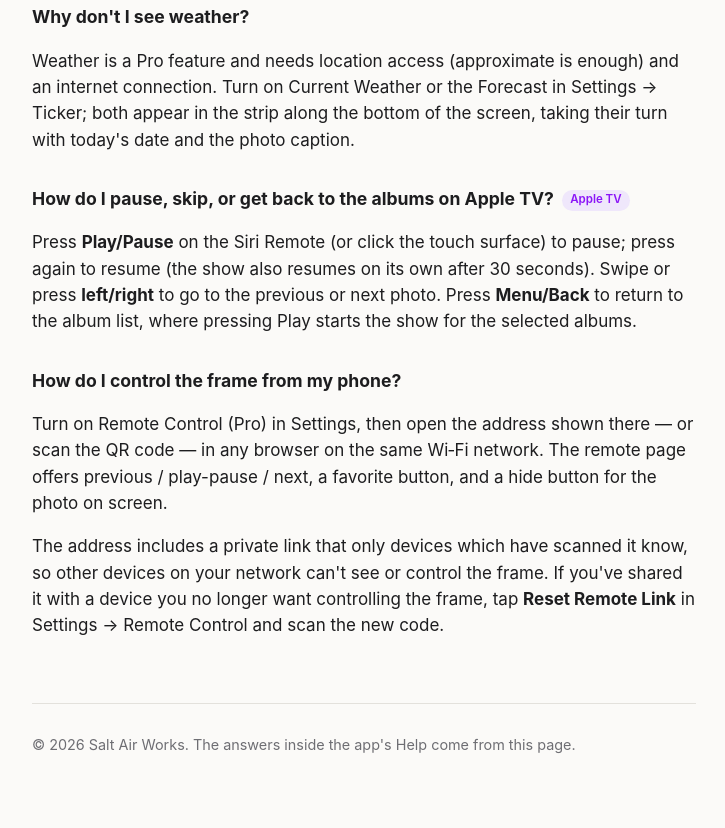
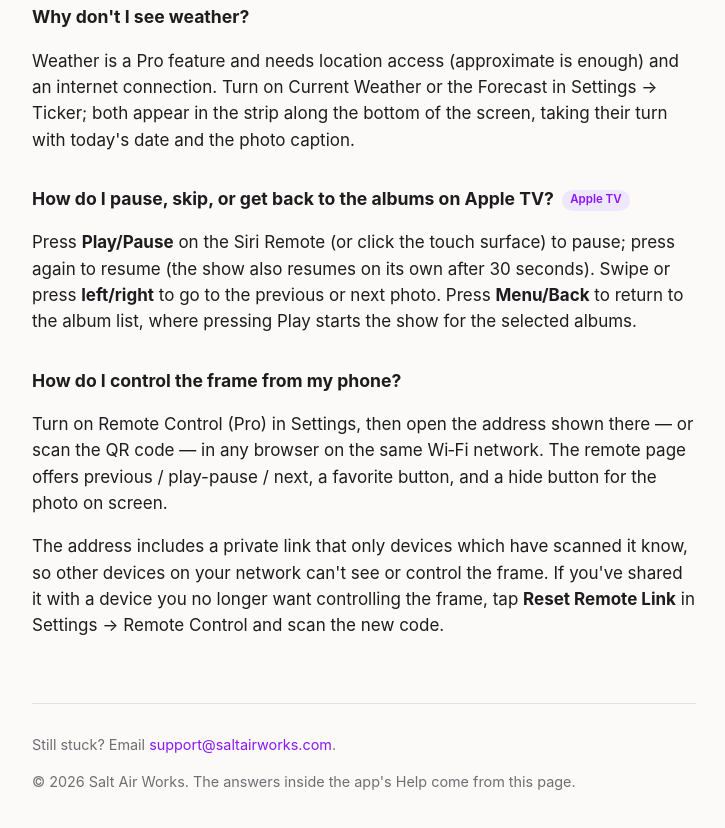
Before and after one commit to salt-air-works/support, a plain HTML site: page photocurio/faq/index.html in a window 1280 px wide. Shown: the part 3909-4737 px from the top of the page, without its empty margins (276-1001 px from the left). Drawn offline with Linux system fonts and the light colour scheme.

Commit message:
PhotoCurio FAQ from f268a2f

```diff
--- a/photocurio/faq/index.html
+++ b/photocurio/faq/index.html
@@ -134,7 +134,7 @@ footer { margin-top: 4rem; padding-top: 1rem; border-top: 1px solid var(--rule);
 </article>
 </section>
 <footer>
-
+<p>Still stuck? Email <a href="mailto:support@saltairworks.com">support@saltairworks.com</a>.</p>
 <p>© 2026 Salt Air Works. The answers inside the app's Help come from this page.</p>
 </footer>
 </main>
```
